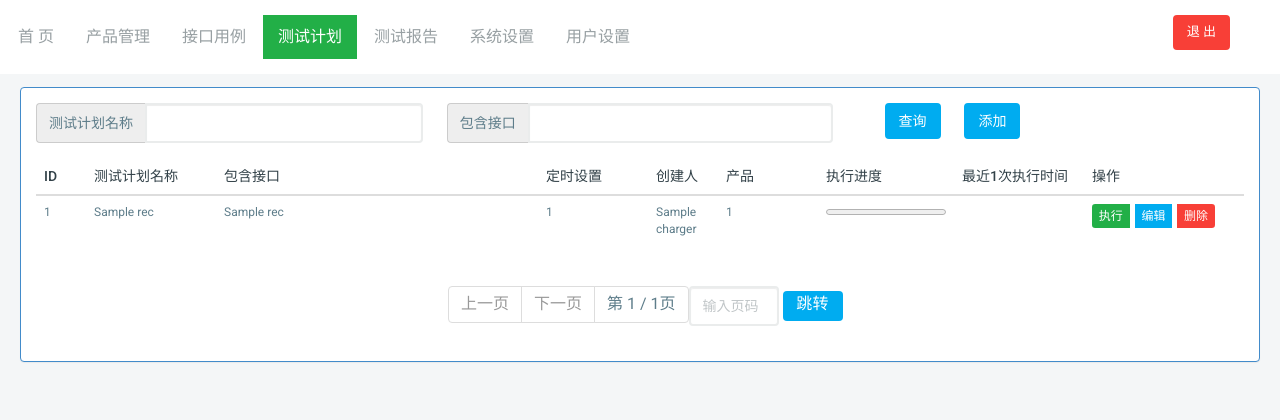
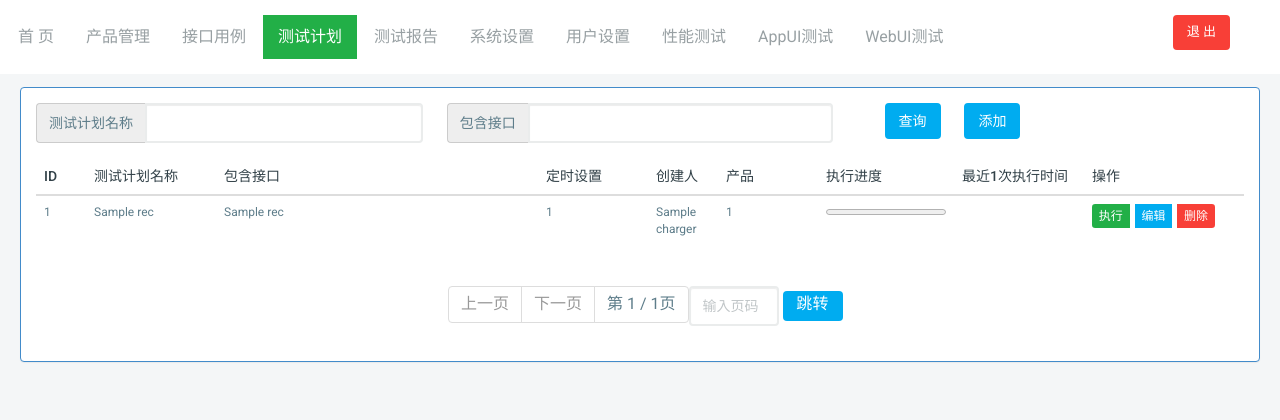
Before and after one commit to testdevhome/Autotestplat, a Django app: template autotest/templates/interface_testplan.html in a window 1280 px wide. Shown: the top 420 px of the page. Run offline with Django 3.2, Linux system fonts and the light colour scheme; the template is opened without the code that fills it: most values are stand-ins (such as "Sample title", 1, 10 or a date in 2020); parts of the project's set-up code (start-up, migrations or seed data) failed here and were passed over; some libraries are stand-ins or nearby versions; some web fonts are replaced.

Commit message:
Autotestplat-V2.7

```diff
--- a/autotest/templates/interface_testplan.html
+++ b/autotest/templates/interface_testplan.html
@@ -1,7 +1,7 @@
 <!Doctype html>
 <html xmlns="http://www.w3.org/1999/html">
 <!---------------------------------------------------------
-Auther:：Fin;  Version：Autotestplat-V2.6
+Auther:：Fin;  Version：Autotestplat-V2.7
 ----------------------------------------------------------->
 <head>
     <meta charset="UTF-8">
@@ -223,6 +223,15 @@ Auther:：Fin;  Version：Autotestplat-V2.6
                 </li>
                 <li class="nav-item">
                     <a href={% url 'user' %} class="nav-link "> 用户设置 </a>
+                </li>
+                <li class="nav-item">
+                    <a href={% url 'apiperformance' %} class="nav-link"> 性能测试 </a>
+                </li>
+                <li class="nav-item">
+                    <a href={% url 'apptestcase' %} class="nav-link"> AppUI测试 </a>
+                </li>
+                <li class="nav-item">
+                    <a href={% url 'webtestcase' %} class="nav-link"> WebUI测试 </a>
                 </li>
                 <li class="nav-item" id="navUser">
                     <a href="#" class="nav-link" id="userName"></a>
@@ -1229,6 +1238,7 @@ Auther:：Fin;  Version：Autotestplat-V2.6
                     var interface_names = result['interface_name'].split(',');
                     var updates = result['update'].split(',');
                     var interface_ids = result['interface_id'].split(',');
+                    var interface_exist = result['interface_exist']
                     for (var i = 0; i < interface_names.length; i++) {
                         if (updates[i]=='1'){
                                 update_link = '<button class="btn btn-primary" style="font-size: 12px;width: 40px;height: 24px;padding-left: 6px;line-height: 10px;" id="update" onclick="update_testplan_interface(this)">更新</button>'
@@ -1278,7 +1288,13 @@ Auther:：Fin;  Version：Autotestplat-V2.6
                         }
                         $('#tbody_interface1').append(tmp_append);
                     }
-                    setTimeout(alert('该接口已更新，已保存！'),1000)
+                    if(interface_exist=='1'){
+                        setTimeout(alert('该接口已更新，已保存！'),1000)
+                    }
+                    else {
+                        setTimeout(alert('原接口已被删除，请手动删除该接口！'),1000)
+                    }
+
                 },
                 fail: function (result) {
                     debugger
```
